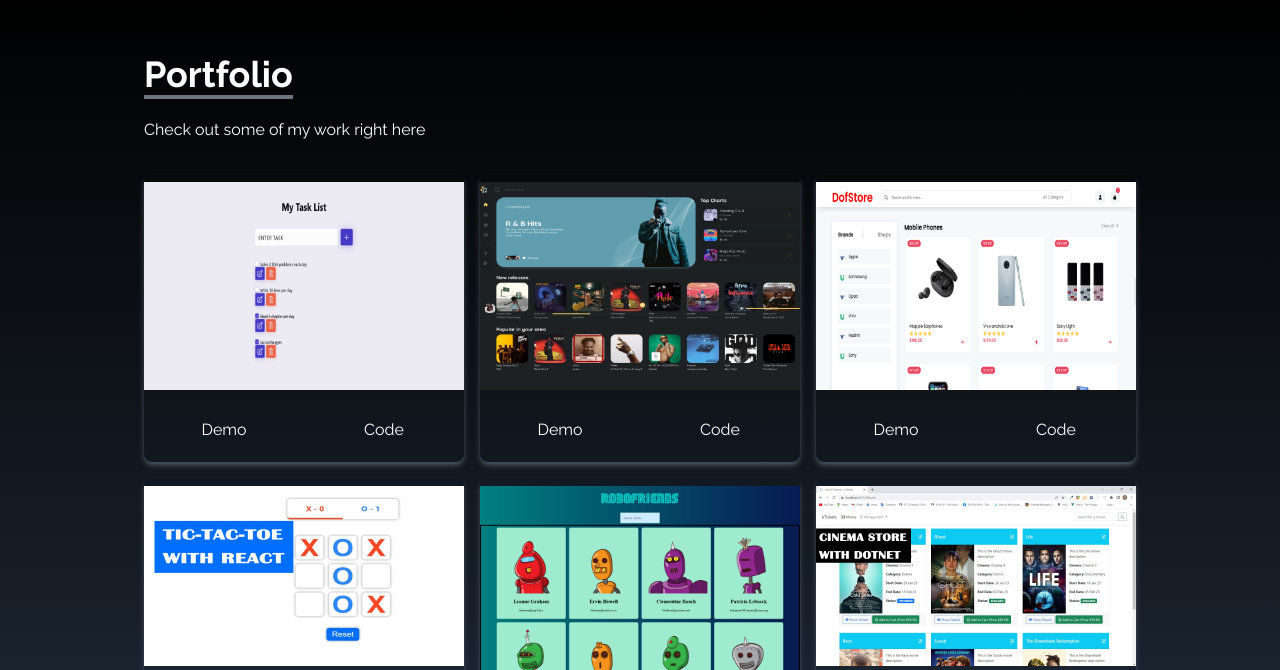
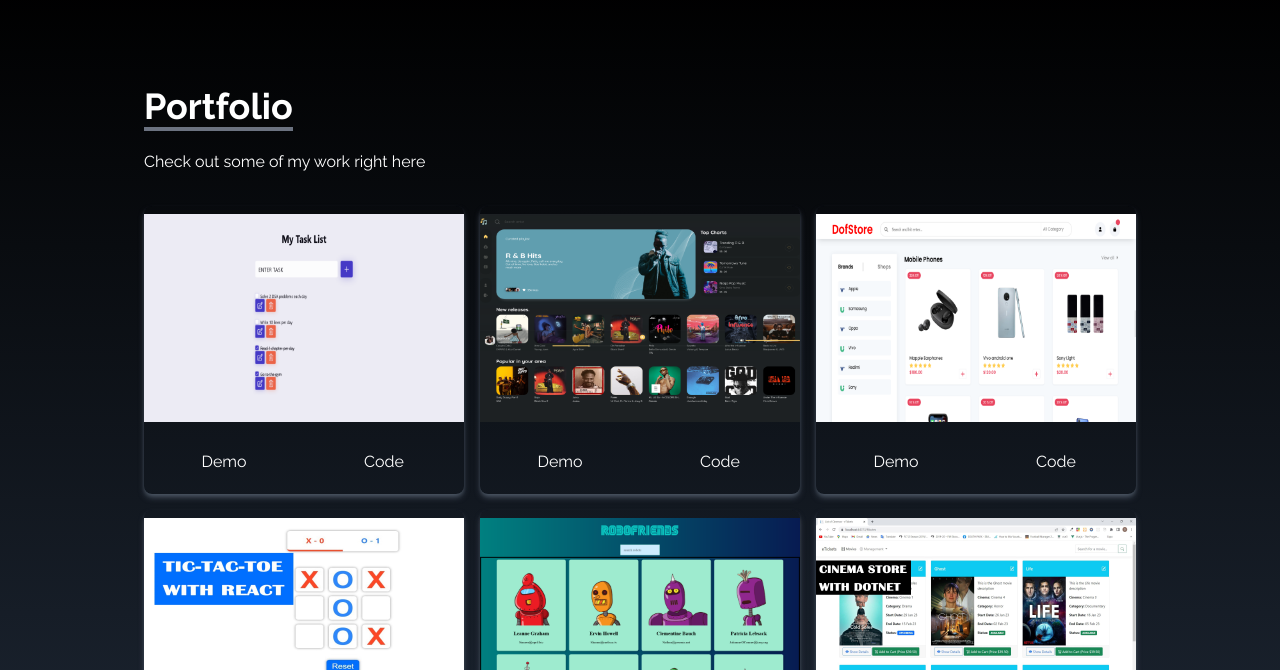
Before and after one commit to demiladebdm/Demilade-Portfolio, a React (Create React App) app: page / in a window 1280 px wide. Shown: the part 1610-2280 px from the top of the page. Built offline with nearby package versions, Linux system fonts and the light colour scheme.

Commit message:
styling fixed new check height about

```diff
--- a/src/pages/About/About.jsx
+++ b/src/pages/About/About.jsx
@@ -2,7 +2,7 @@ import React from 'react'
 
 const About = () => {
   return (
-    <div name="about" className='w-full h-screen bg-gradient-to-b from-gray-800 to-black text-white'>
+    <div name="about" className='w-full h-screen bg-gradient-to-b py-8 from-gray-800 to-black text-white'>
         <div className='max-w-screen-lg p-4 mx-auto flex flex-col justify-center w-full h-full'>
             <div className='pt-20'>
                 <p className='text-4xl font-bold inline border-b-4 border-gray-500'>About</p>
--- a/src/pages/Experience/Experience.jsx
+++ b/src/pages/Experience/Experience.jsx
@@ -90,7 +90,7 @@ const Experience = () => {
                 <p className='py-6'>These are the technologies I've worked with</p>
             </div>
 
-            <div className='w-full grid grid-cols-2 sm:grid-cols-3 gap-4 text-center pt-2 pb-8 px-12 sm:px-0 h-full'>
+            <div className='w-full grid grid-cols-2 sm:grid-cols-3 gap-4 text-center py-2 px-12 sm:px-0 h-full'>
                 {techs.map(({ id, source, title, style }) => (
 
                     <div key={id} className={`shadow-md hover:scale-105 duration-500 py-2 rounded-lg ${style}`}>
--- a/src/pages/Portfolio/Portfolio.jsx
+++ b/src/pages/Portfolio/Portfolio.jsx
@@ -48,7 +48,7 @@ const Portfolio = () => {
     ]
 
   return (
-    <div name="portfolio" className='bg-gradient-to-b from-black to-gray-800 h-full w-full text-white md:h-full'>
+    <div name="portfolio" className='bg-gradient-to-b from-black to-gray-800 h-full w-full text-white md:h-full py-8'>
 
         <div className='max-w-screen-lg px-4 py-8 mx-auto flex flex-col justify-center w-full h-full'>
             <div className='pt-8'>
```
